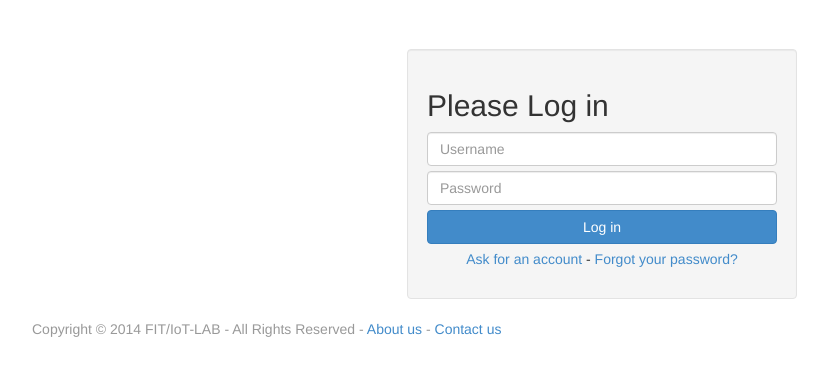
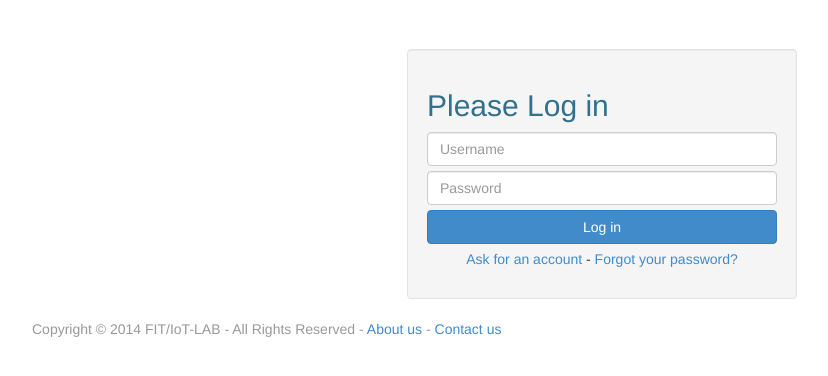
Before and after one commit to iot-lab/testbed-webportal, a PHP site: page /rest/index.php in a window 1280 px wide. Shown: the part 52-428 px from the top of the page, without its empty margins (38-866 px from the left). Run offline with PHP 8.4, Linux system fonts and the light colour scheme; some libraries are stand-ins or nearby versions.

Commit message:
color for title header

```diff
--- a/header.php
+++ b/header.php
@@ -76,6 +76,10 @@ if (isset($_SESSION['is_auth']) && $_SESSION['is_auth'] && !$is_activity) $body_
             display: inline-block;
             width: 100px;
             font-weight: normal;
+        }
+
+        h2{
+            color: #31708f;
         }
 
     </style>
```
